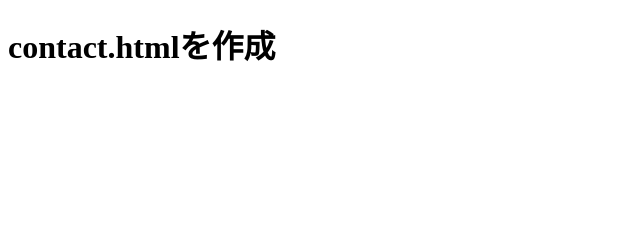
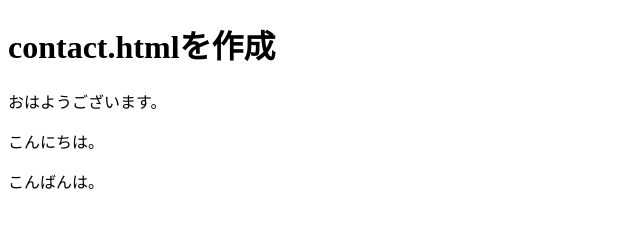
Before and after one commit to cmoriaisys26-hue/vscode-practice, a plain HTML site: page contact.html in a window 1280 px wide. Shown: the whole page, without its empty margins (0-640 px from the left). Drawn offline with Linux system fonts and the light colour scheme.

Commit message:
pタグを3つ追加

```diff
--- a/contact.html
+++ b/contact.html
@@ -7,5 +7,8 @@
 </head>
 <body>
     <h1>contact.htmlを作成</h1>
+    <p>おはようございます。</p>
+    <p>こんにちは。</p>
+    <p>こんばんは。</p>
 </body>
 </html>
```
